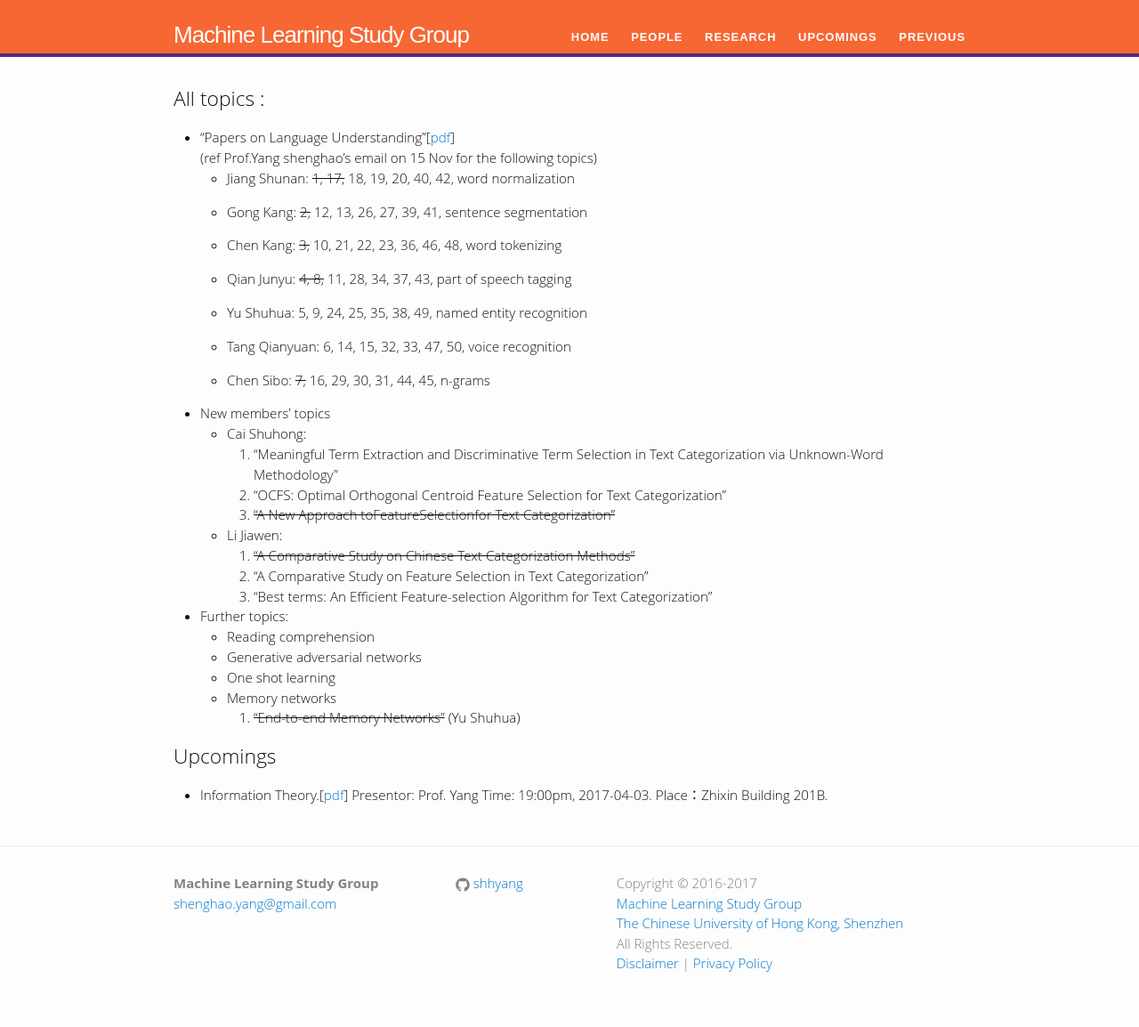
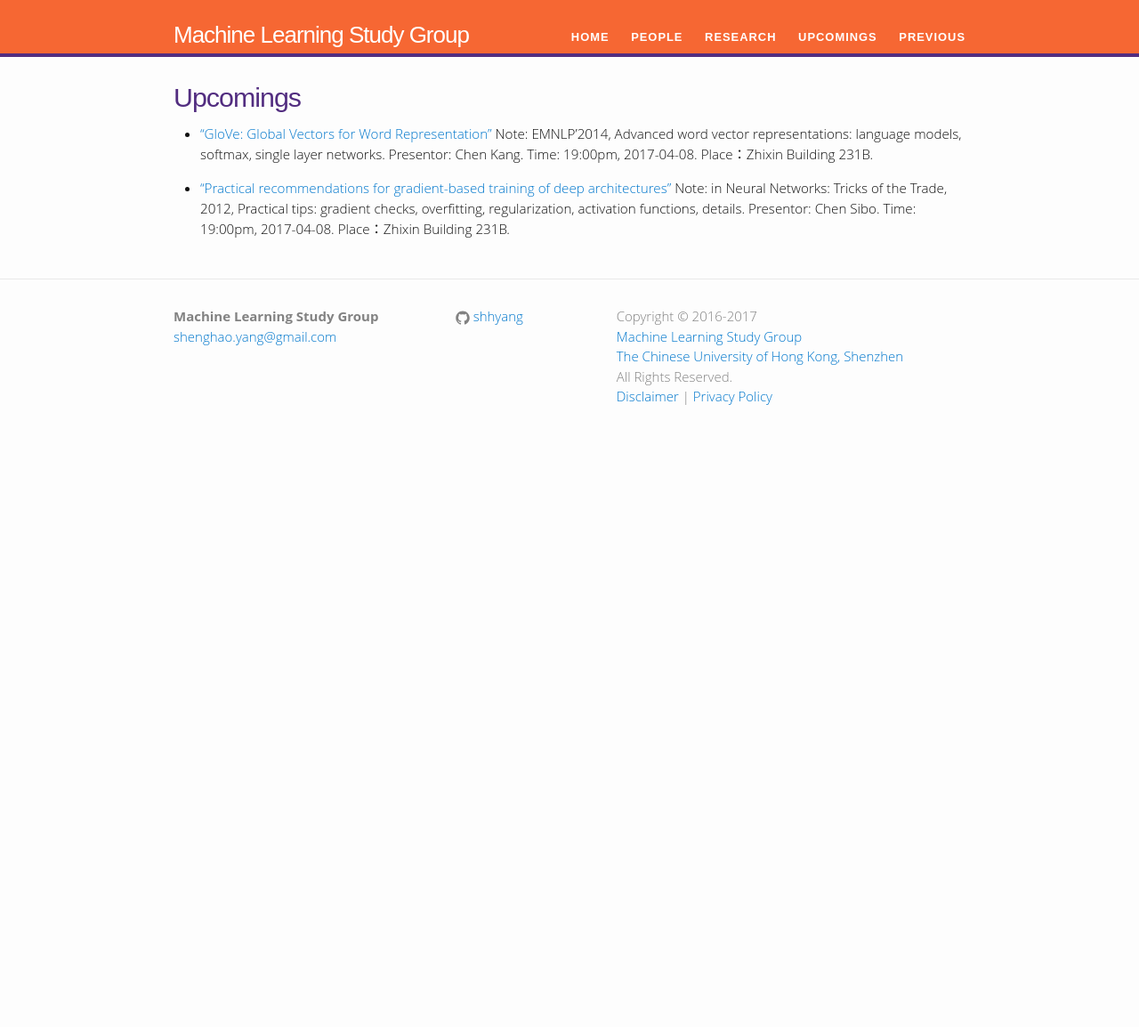
Before and after one commit to shhyang/learning, a Jekyll site: the page built from upcomings/index.md, in a window 1280 px wide. Shown: the whole page at 89% size. Built offline with Jekyll 4.4.1, drawn with Linux system fonts in a browser that asks for light colours; some web fonts are replaced; our own code applies the rules of GitHub Pages for plain Markdown files; after the commit the page ends 900 px from its top, so only the background shows below that.

Commit message:
Update index.md

```diff
--- a/upcomings/index.md
+++ b/upcomings/index.md
@@ -2,49 +2,16 @@
 layout: default
 ---
 
-## All topics :
+# Upcomings
 
-- "Papers on Language Understanding"\[[pdf](reading-list-2016-09-18.pdf)\] <br/>
-  (ref Prof.Yang shenghao's email on 15 Nov for the following topics)
-  - Jiang Shunan:  ~~1, 17,~~ 18, 19, 20, 40, 42, word normalization
+- ["GloVe: Global Vectors for Word Representation"](http://www-nlp.stanford.edu/pubs/glove.pdf)
+Note: EMNLP’2014, Advanced word vector representations: language models, softmax, single layer networks.
+Presentor: Chen Kang.
+Time: 19:00pm, 2017-04-08.
+Place：Zhixin Building 231B.
 
-  - Gong Kang:  ~~2,~~ 12, 13, 26, 27, 39, 41, sentence segmentation
-
-  - Chen Kang:  ~~3,~~ 10, 21, 22, 23, 36, 46, 48, word tokenizing
-
-  - Qian Junyu:  ~~4, 8,~~ 11, 28, 34, 37, 43, part of speech tagging
-
-  - Yu Shuhua:  5, 9, 24, 25, 35, 38, 49, named entity recognition
-
-  - Tang Qianyuan:  6, 14, 15, 32, 33, 47, 50, voice recognition
-
-  - Chen Sibo:  ~~7,~~ 16, 29, 30, 31, 44, 45, n-grams
-
-- New members' topics
-  - Cai Shuhong:
-    1. "Meaningful Term Extraction and Discriminative Term Selection in Text Categorization via Unknown-Word Methodology"
-    2. "OCFS: Optimal Orthogonal Centroid Feature Selection for Text Categorization"
-    3. ~~"A New Approach toFeatureSelectionfor Text Categorization"~~
-
-  - Li Jiawen:
-    1. ~~"A Comparative Study on Chinese Text Categorization Methods"~~
-    2. "A Comparative Study on Feature Selection in Text Categorization"
-    3. "Best terms: An Efficient Feature-selection Algorithm for Text Categorization"
-
-
-
-
-- Further topics:
-  - Reading comprehension
-  - Generative adversarial networks
-  - One shot learning
-  - Memory networks
-    1. ~~"End-to-end Memory Networks"~~ (Yu Shuhua)
-
-
-
-## Upcomings
-- Information Theory.\[[pdf](IT.pdf)\]
-Presentor: Prof. Yang
-Time: 19:00pm, 2017-04-03.
-Place：Zhixin Building 201B.
+- ["Practical recommendations for gradient-based training of deep architectures"](http://arxiv.org/abs/1206.5533)
+Note: in Neural Networks: Tricks of the Trade, 2012, Practical tips: gradient checks, overfitting, regularization, activation functions, details.
+Presentor: Chen Sibo.
+Time: 19:00pm, 2017-04-08.
+Place：Zhixin Building 231B.
```
